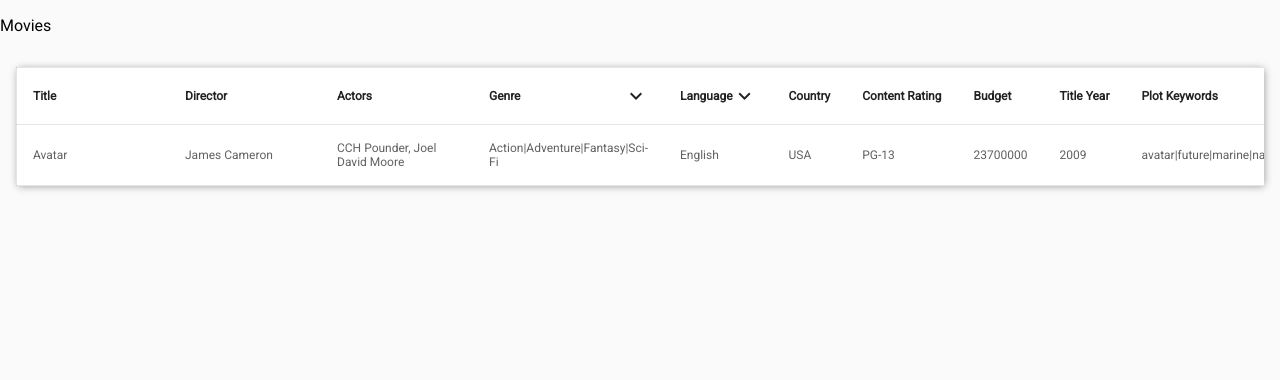
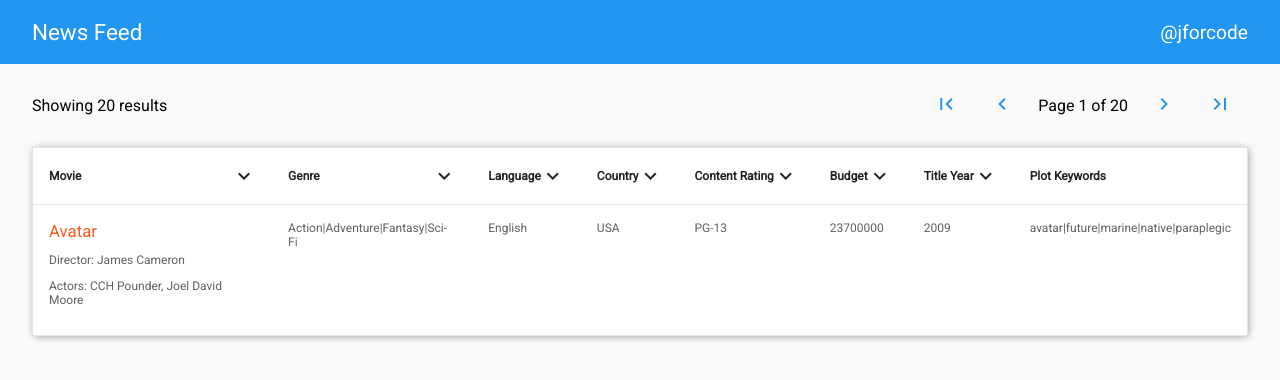
Before and after one commit to jforcode/MoviesGrid, a website built with webpack: page src/index.html in a window 1280 px wide. Built offline with nearby package versions, Linux system fonts and the light colour scheme.

Commit message:
added a top bar, status bar, pagination controls, and bettered UI for table

```diff
--- a/src/css/app.css
+++ b/src/css/app.css
@@ -1,7 +1,21 @@
+:root {
+  --primary-color: #2196F3;
+  --accent-color: #FF5722;
+  --primary-text-color-on-dark-bg: #FFFFFF;
+}
+
 body {
   margin: 0;
   background: #FAFAFA;
   font-family: 'Roboto', sans-serif;
+}
+
+button:focus {
+  outline: none;
+}
+
+a {
+  text-decoration: none;
 }
 
 .jb-flex-row {
@@ -16,18 +30,72 @@ body {
   flex-grow: 1;
 }
 
-.content {
+.jb-top-app-bar {
+  display: flex;
+  align-items: center;
+  height: 64px;
+  padding-left: 32px;
+  padding-right: 32px;
+  background-color: var(--primary-color);
+  color: var(--primary-text-color-on-dark-bg);
+}
+
+.jb-top-app-bar__title {
+  font-size: 1.4em;
+}
+
+.jb-top-app-bar__link {
+  color: var(--primary-text-color-on-dark-bg);
+  font-size: 1.2em;
+}
+
+.status-bar {
+  display: flex;
+  align-items: center;
+  padding: 16px 32px;
+}
+
+.pagination-holder {
+  display: flex;
+  align-items: center;
+}
+
+.page-control {
+  background: transparent;
+  border: none;
+  border-radius: 50%;
+  padding: 8px;
+  margin-left: 8px;
+  margin-right: 8px;
+  color: var(--primary-color);
+  cursor: pointer;
+  transition: all .2s;
+}
+.page-control:hover {
+  background: #EEEEEE;
+}
+.page-control[disabled] {
+  color: gray;
+  cursor: inherit;
+}
+.page-control[disabled]:hover {
+  background: inherit;
+}
+
+.page-status {
+  margin-left: 8px;
+  margin-right: 8px;
+  font-size: 1rem;
 }
 
 .movies-grid {
-  margin: 16px;
+  margin: 0 32px;
   background: #FFFFFF;
   box-shadow: 1px 1px 8px -1px rgba(0, 0, 0, 0.4);
   font-size: 12px;
   border-collapse: collapse;
-  display: block;
   position: absolute;
-  width: calc(100% - 32px);
+  min-width: calc(100% - 64px);
   overflow: auto;
 }
 
@@ -50,17 +118,15 @@ body {
 
 .movies-grid__movie-col {
   padding: 16px;
+  vertical-align: top;
 }
-
 
 .header__title, .movie__title {
   min-width: 120px;
 }
 
-.header__dir, .movie__dir {
-  min-width: 120px;
+.movie__title {
+  font-size: 1.4em;
+  color: var(--accent-color);
+  margin: 0;
 }
-
-.header__actors, .movie__actors {
-  min-width: 120px;
-}
--- a/src/index.html
+++ b/src/index.html
@@ -7,13 +7,42 @@
     <link href="https://fonts.googleapis.com/css?family=Roboto" rel="stylesheet">
   </head>
   <body>
+    <div class="jb-top-app-bar jb-shadow--2dp">
+      <span class="jb-top-app-bar__title">News Feed</span>
+      <div class="jb-flex-spacer"></div>
+      <a href="https://www.linkedin.com/in/jeevan-mb-580905106/" class="jb-top-app-bar__link">
+        <span>@jforcode</span>
+      </a>
+    </div>
     <div class="content">
-      <p>Movies</p>
+      <div class="status-bar">
+        <p class="movies-label">Showing 20 results</p>
+        <div class="jb-flex-spacer"></div>
+        <div class="pagination-holder">
+          <button class="page-control" @click="loadPage(1)">
+            <i class="material-icons">first_page</i>
+          </button>
+          <button class="page-control" @click="loadPage(appState.currPageNum - 1)">
+            <i class="material-icons">chevron_left</i>
+          </button>
+          <span class="page-status">Page 1 of 20</span>
+          <button class="page-control" @click="loadPage(appState.currPageNum + 1)">
+            <i class="material-icons">chevron_right</i>
+          </button>
+          <button class="page-control" @click="loadPage(appState.lastPageNum)">
+            <i class="material-icons">last_page</i>
+          </button>
+        </div>
+      </div>
       <table class="movies-grid">
         <tr class="movies-grid__header">
-          <th class="movies-grid__header-col header__title">Title</th>
-          <th class="movies-grid__header-col header__dir">Director</th>
-          <th class="movies-grid__header-col header__actors">Actors</th>
+          <th class="movies-grid__header-col header__label">
+            <div class="jb-flex-row jb-flex-row--centered">
+              <span>Movie</span>
+              <div class="jb-flex-spacer"></div>
+              <i class="material-icons">keyboard_arrow_down</i>
+            </div>
+          </th>
           <th class="movies-grid__header-col header__genres">
             <div class="jb-flex-row jb-flex-row--centered">
               <span>Genre</span>
@@ -28,16 +57,44 @@
               <i class="material-icons">keyboard_arrow_down</i>
             </div>
           </th>
-          <th class="movies-grid__header-col header__cntry">Country</th>
-          <th class="movies-grid__header-col header__rating">Content Rating</th>
-          <th class="movies-grid__header-col header__budget">Budget</th>
-          <th class="movies-grid__header-col header__year">Title Year</th>
+          <th class="movies-grid__header-col header__cntry">
+            <div class="jb-flex-row jb-flex-row--centered">
+              <span>Country</span>
+              <div class="jb-flex-spacer"></div>
+              <i class="material-icons">keyboard_arrow_down</i>
+            </div>
+          </th>
+          <th class="movies-grid__header-col header__rating">
+            <div class="jb-flex-row jb-flex-row--centered">
+              <span>Content Rating</span>
+              <div class="jb-flex-spacer"></div>
+              <i class="material-icons">keyboard_arrow_down</i>
+            </div>
+          </th>
+          <th class="movies-grid__header-col header__budget">
+            <div class="jb-flex-row jb-flex-row--centered">
+              <span>Budget</span>
+              <div class="jb-flex-spacer"></div>
+              <i class="material-icons">keyboard_arrow_down</i>
+            </div>
+          </th>
+          <th class="movies-grid__header-col header__year">
+            <div class="jb-flex-row jb-flex-row--centered">
+              <span>Title Year</span>
+              <div class="jb-flex-spacer"></div>
+              <i class="material-icons">keyboard_arrow_down</i>
+            </div>
+          </th>
           <th class="movies-grid__header-col header__plot">Plot Keywords</th>
         </tr>
         <tr class="movies-grid__movie">
-          <td class="movies-grid__movie-col movie__title">Avatar</td>
-          <td class="movies-grid__movie-col movie__dir">James Cameron</td>
-          <td class="movies-grid__movie-col movie__actors">CCH Pounder, Joel David Moore</td>
+          <td class="movies-grid__movie-col movie__label">
+            <div class="">
+              <p class="movie__title">Avatar</p>
+              <p class="movie__director">Director: James Cameron</p>
+              <p class="movie__actors">Actors: CCH Pounder, Joel David Moore</p>
+            </div>
+          </td>
           <td class="movies-grid__movie-col movie__genres">Action|Adventure|Fantasy|Sci-Fi</td>
           <td class="movies-grid__movie-col movie__lang">English</td>
           <td class="movies-grid__movie-col movie__cntry">USA</td>
```
Also changed, not shown: dist/index.html, dist/main.js.
